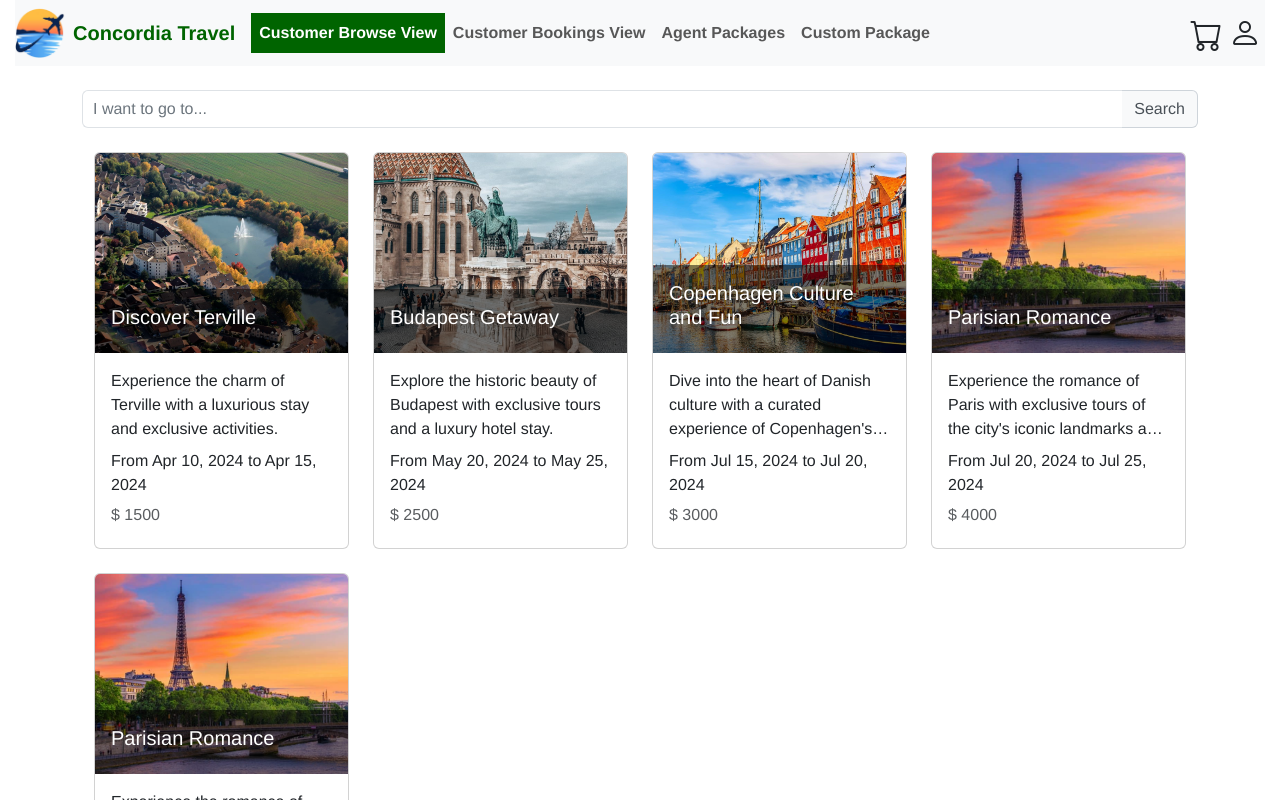
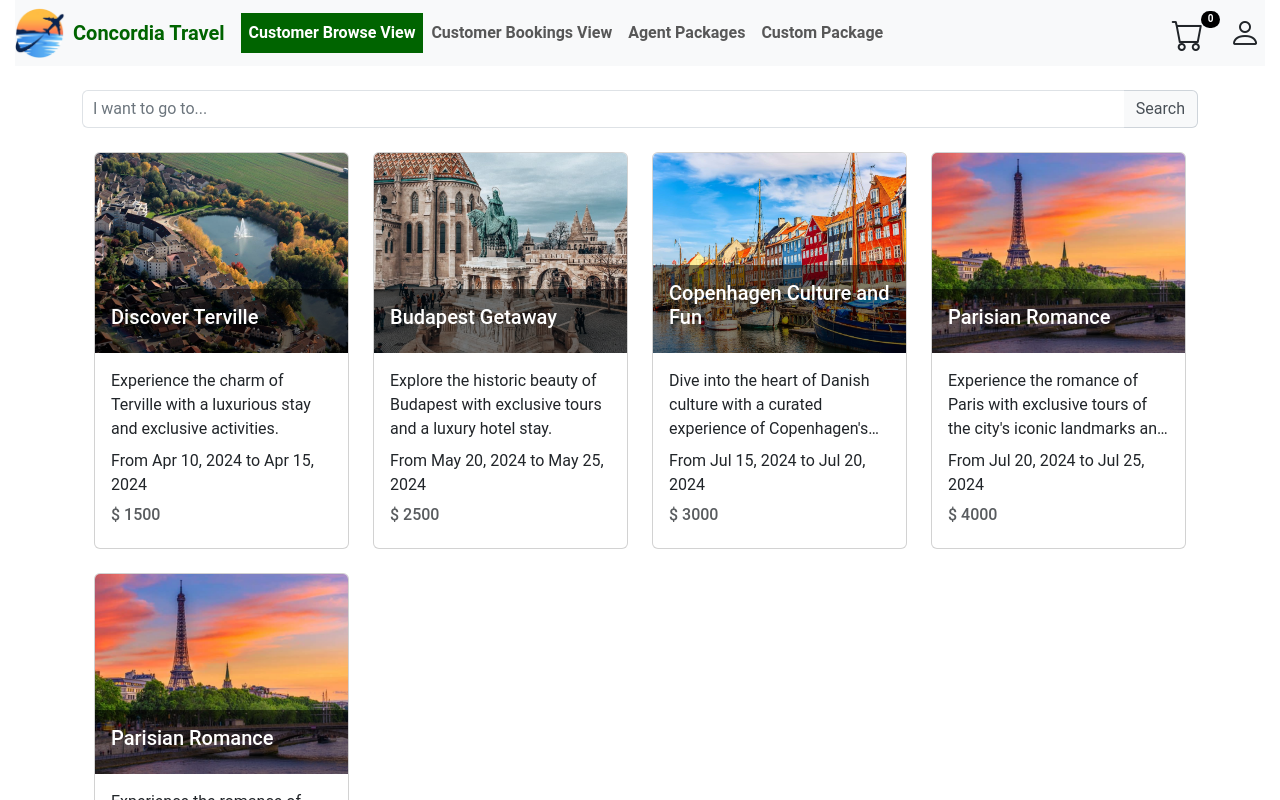
Before and after one commit to mehdishamshirband/COEN-6311-F5, an Angular app in the folder frontend/: page /search in a window 1280 px wide. Shown: the top 800 px of the page. Built offline with nearby package versions, Linux system fonts and the light colour scheme.

Commit message:
Test to add to cart

```diff
--- a/frontend/angular.json
+++ b/frontend/angular.json
@@ -25,6 +25,7 @@
               "src/assets"
             ],
             "styles": [
+              "@angular/material/prebuilt-themes/indigo-pink.css",
               "node_modules/bootstrap/dist/css/bootstrap.min.css",
               "node_modules/@fortawesome/fontawesome-free/css/all.css",
               "src/styles.css",
@@ -93,6 +94,7 @@
               "src/assets"
             ],
             "styles": [
+              "@angular/material/prebuilt-themes/indigo-pink.css",
               "src/styles.css"
             ],
             "scripts": []
--- a/frontend/package.json
+++ b/frontend/package.json
@@ -11,10 +11,12 @@
   "private": true,
   "dependencies": {
     "@angular/animations": "^17.2.0",
+    "@angular/cdk": "^17.3.1",
     "@angular/common": "^17.2.0",
     "@angular/compiler": "^17.2.0",
     "@angular/core": "^17.2.0",
     "@angular/forms": "^17.2.0",
+    "@angular/material": "^17.3.1",
     "@angular/platform-browser": "^17.2.0",
     "@angular/platform-browser-dynamic": "^17.2.0",
     "@angular/router": "^17.2.0",
--- a/frontend/src/app/app-routing.module.ts
+++ b/frontend/src/app/app-routing.module.ts
@@ -12,6 +12,7 @@ import {CustomPackageCreationComponent} from "./custom-package-creation/custom-p
 import { UserLoginComponent } from './user-login/user-login.component';
 import { UserSignUpComponent } from "./user-sign-up/user-sign-up.component";
 import { ForgotPasswordComponent } from "./forgot-password/forgot-password.component";
+import { CartComponent} from "./cart/cart.component";
 
 const routes: Routes = [
   { path: 'agent-packages', component: AgentPackagesComponent },
@@ -19,6 +20,7 @@ const routes: Routes = [
   { path: 'bookings', component: UserBookingsListComponent},
   { path: 'search', component: TravelPackageGalleryComponent},
   { path: 'package-details/:id', component: TravelPackageDetailsComponent },
+  { path: 'cart', component: CartComponent },
   { path: 'custom-package/flights', component: FlightGalleryComponent },
   { path: 'custom-package/hotels', component: HotelGalleryComponent },
   { path: 'custom-package/activities', component: ActivityGalleryComponent },
--- a/frontend/src/app/app.component.css
+++ b/frontend/src/app/app.component.css
@@ -4,6 +4,13 @@
   width: 1.2em;
   font-size: 32px;
   cursor: pointer;
+}
+
+.badge{
+  position: relative;
+  font-size: 10px;
+  top: -14px;
+  right: 9px;
 }
 
 .cart-icon-wrapper .bi {
--- a/frontend/src/app/app.component.html
+++ b/frontend/src/app/app.component.html
@@ -25,9 +25,10 @@
   </div>
 
   <div class="cart-icon-wrapper">
-    <i class="bi  bi-cart h2 " [routerLink]="['/bookings']" aria-hidden="true" title="Account"></i>
-    <i class="bi  bi-cart-fill h2 " [routerLink]="['/bookings']" aria-hidden="true" title="Account"></i>
+    <i class="bi  bi-cart h2 " [routerLink]="['/cart']" aria-hidden="true" title="Account"></i>
+    <i class="bi  bi-cart-fill h2 " [routerLink]="['/cart']" aria-hidden="true" title="Account"></i>
   </div>
+  <span class="badge bg-black rounded-pill">0</span>
   <div class="login-icon-wrapper">
     <i class="bi bi-person h2 " [routerLink]="['/login']" aria-hidden="true" title="Account"></i>
     <i class="bi bi-person-fill h2 " [routerLink]="['/login']" aria-hidden="true" title="Account"></i>
--- a/frontend/src/app/app.module.ts
+++ b/frontend/src/app/app.module.ts
@@ -21,6 +21,7 @@ import { HotelGalleryComponent } from "./hotel-gallery/hotel-gallery.component";
 import { ActivityGalleryComponent } from "./activity-gallery/activity-gallery.component";
 import { CustomPackageCreationComponent } from "./custom-package-creation/custom-package-creation.component";
 import { MinToHoursMinPipe } from "./min-to-hours-min.pipe";
+import { provideAnimationsAsync } from '@angular/platform-browser/animations/async';
 
 
 @NgModule({
@@ -46,7 +47,7 @@ import { MinToHoursMinPipe } from "./min-to-hours-min.pipe";
     CustomPackageCreationComponent,
     MinToHoursMinPipe,
   ],
-  providers: [BookingService, TravelPackageService, ScrollToTopService],
+  providers: [BookingService, TravelPackageService, ScrollToTopService, provideAnimationsAsync()],
   exports: [
   ],
   bootstrap: [AppComponent]
--- /dev/null
+++ b/frontend/src/app/cart/cart.component.html
@@ -0,0 +1 @@
+<p>cart works!</p>
--- a/frontend/src/app/package-details/package-details.component.html
+++ b/frontend/src/app/package-details/package-details.component.html
@@ -5,14 +5,14 @@
       Travel Package
     </div>
     <div class="card-body">
-      <div class="d-flex">
+      <div class="d-flex flex-row">
         <!-- Image container -->
         <div *ngIf="travelPackage.photos && travelPackage.photos.length > 0; else noPhoto" class="flex-shrink-0 mr-3 me-4">
           <img [src]="photoUrl" class="img-fluid rounded-2" [alt]="photoCaption" style="object-fit: cover; width: 380px; height: 380px;">
         </div>
         <!-- Text content -->
 
-        <div class="d-flex align-items-center flex-row">
+        <div class="d-flex align-items-center flex-row p-2">
           <div class="flex-grow-1">
             <h4 class="card-title mb-3">{{ travelPackage!.name }}</h4>
             <p class="card-text">{{ travelPackage!.description }}</p>
@@ -20,12 +20,51 @@
             <p class="card-text"><b>Travel Dates: {{ travelPackage!.startingDate | date: 'short'}} - {{ travelPackage!.endingDate | date: 'short' }}</b></p>
           </div>
         </div>
-        <!-- Button to reserve the package -->
-        <div class="align-top">
-          <button class="btn btn-primary mb-3 " [routerLink]="['/bookings']" (click)="reservePackage()">Reserve</button>
+
+        <div class="d-flex flex-column">
+
+          <p class="card-text">
+            Start reservation :
+          </p>
+
+          <!---
+          <div class="p-0 align-items-center">
+            <p class="card-text">From :
+            <input matInput [matDatepicker]="picker" placeholder="MM/DD/YYYY">
+            <mat-datepicker-toggle matIconSuffix [for]="picker"></mat-datepicker-toggle>
+            <mat-datepicker #picker></mat-datepicker>
+            </p>
+          </div>
+
+          <div class="p-0 align-items-center">
+            <p class="card-text">To :
+            <input matInput [matDatepicker]="picker" placeholder="MM/DD/YYYY">
+            <mat-datepicker-toggle matIconSuffix [for]="picker"></mat-datepicker-toggle>
+            <mat-datepicker #picker></mat-datepicker>
+            </p>
+          </div>
+          --->
+          <div class="p-0 align-items-center">
+            <p class="card-text">Number of adult :
+            <input type="number" min="1" max="10" step="1" value="1">
+            </p>
+          </div>
+
+          <div class="p-0 align-items-center">
+            <p class="card-text">Number of children :
+            <input type="number" min="0" max="10" step="1" value="0">
+            </p>
+          </div>
+
+          <div class="p-2">
+            <button class="btn btn-primary mb-3 " [routerLink]="['/cart']" (click)="reservePackage()">Add to Cart</button>
+          </div>
+
         </div>
+
       </div>
     </div>
+
   </div>
 
    <div class="card mt-4">
--- a/frontend/src/app/package-details/package-details.component.ts
+++ b/frontend/src/app/package-details/package-details.component.ts
@@ -5,10 +5,12 @@ import { ActivatedRoute } from '@angular/router';
 import { TravelPackageService } from '../services/travel-package.service';
 import { TravelPackage, MergedItem } from '../interfaces/booking.interface';
 import {RouterModule} from '@angular/router';
+import {MatDatepickerModule} from '@angular/material/datepicker';
+import { MatNativeDateModule } from '@angular/material/core';
 
 @Component({
   standalone: true,
-  imports: [CommonModule, RouterModule],
+  imports: [CommonModule, RouterModule, MatDatepickerModule, MatNativeDateModule],
   templateUrl: './package-details.component.html',
   styleUrl: './package-details.component.css'
 })
--- a/frontend/src/styles.css
+++ b/frontend/src/styles.css
@@ -62,3 +62,6 @@ body {
 .btn-custom-secondary:hover {
   border: 1px solid black; /* Border color changes to black on hover */
 }
+
+html, body { height: 100%; }
+body { margin: 0; font-family: Roboto, "Helvetica Neue", sans-serif; }
```
Also changed, not shown: frontend/src/app/cart/cart.component.ts (added, +12 -0 lines), frontend/src/app/cart/cart.component.css (added), 1 other file (tests, documents, lock files or other folders).
